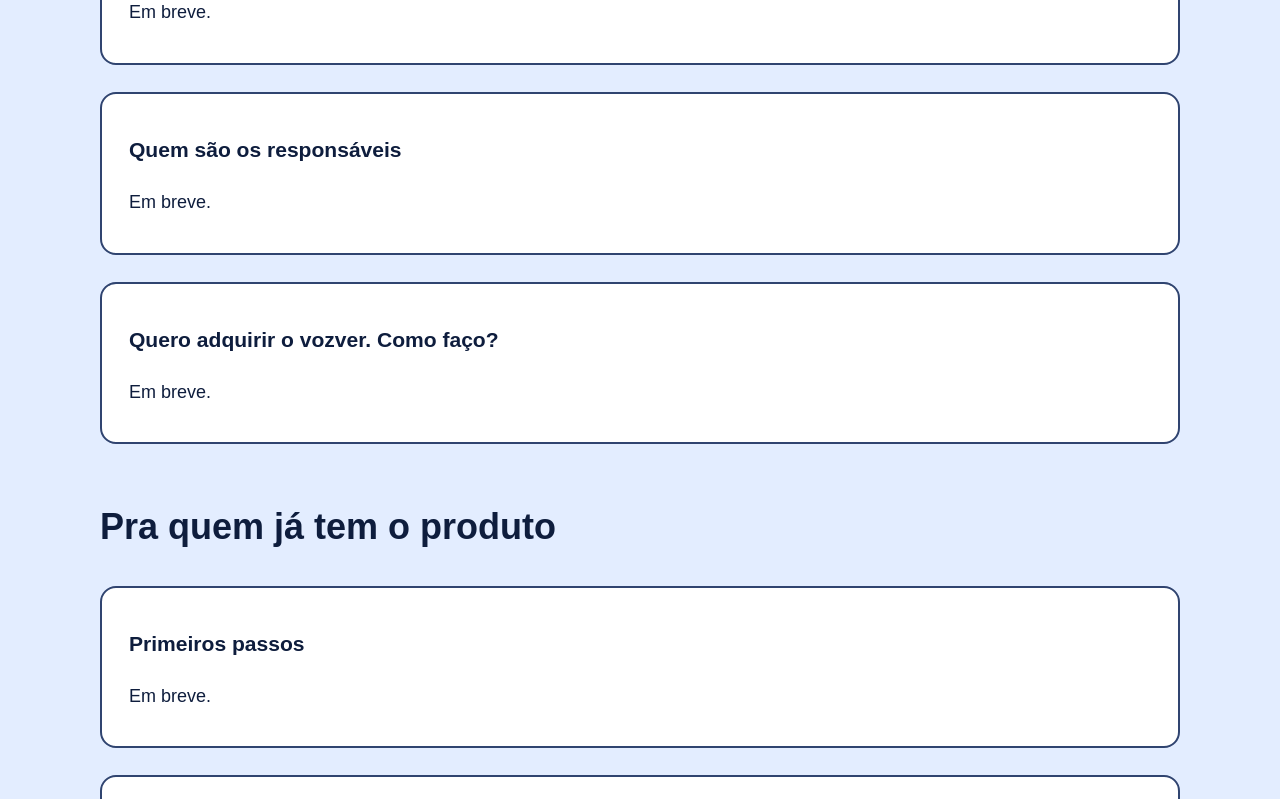
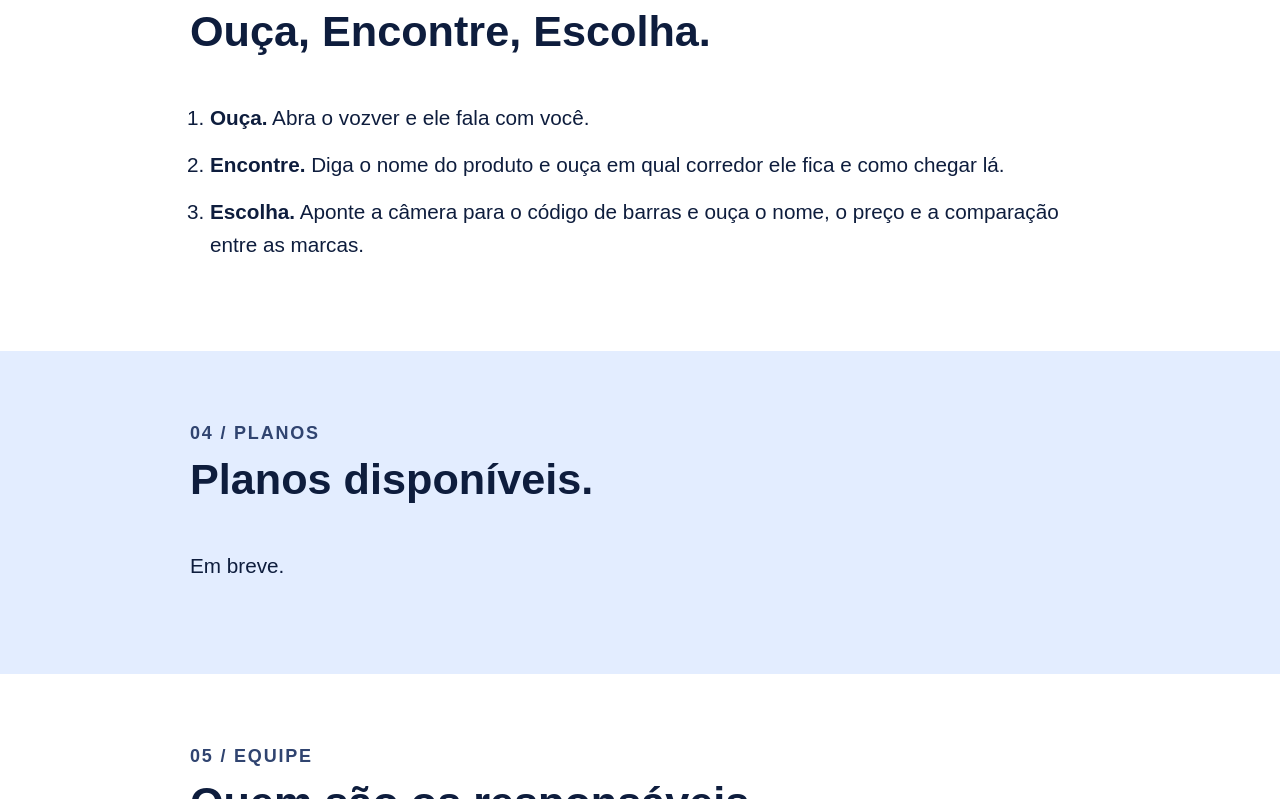
Before and after one commit to Equipe-Vozver/equipe-vozver.github.io, a plain HTML site: page index.html in a window 1280 px wide. Shown: the part 2001-2800 px from the top of the page. Drawn offline with Linux system fonts and the light colour scheme.

Commit message:
Troca os cartões por seções em faixas

```diff
--- a/css/estilo.css
+++ b/css/estilo.css
@@ -88,18 +88,14 @@ a:focus {
 }
 
 /* ===== Parte de cima (texto + celular) ===== */
-main {
+.inicio {
     max-width: 60rem;
     margin: 0 auto;
-    padding: 0 1rem;
-}
-
-.inicio {
     display: flex;
     flex-wrap: wrap;
     align-items: center;
     gap: 3rem;
-    padding: 3rem 0;
+    padding: 3rem 1.5rem;
 }
 
 .inicio-texto {
@@ -162,30 +158,58 @@ mark {
     border-radius: 1.4rem;
 }
 
-/* ===== Seções ===== */
-h2 {
-    font-size: 2rem;
-    margin-top: 3rem;
+/* ===== Seções em faixas (cada uma ocupa a largura toda da tela) ===== */
+
+/* Faixa que abre cada caminho ("Pra quem quer conhecer" e "Pra quem já tem o produto") */
+.faixa-titulo {
+    margin: 0;
+    padding: 3rem 1.5rem;
+    background-color: var(--botao);
+    color: var(--botao-texto);
+    font-size: 2.2rem;
+    text-align: center;
 }
 
-.cartao {
-    background-color: var(--cartao);
-    border: 2px solid var(--borda);
-    padding: 1rem 1.5rem;
-    margin-bottom: 1.5rem;
-    border-radius: 16px;
+.faixa {
+    padding: 4rem 1.5rem;
 }
 
-.cartao li {
-    margin-bottom: 0.75rem;
+/* Uma faixa sim, outra não, fica com fundo diferente */
+.faixa-clara {
+    background-color: var(--cartao);
 }
 
-/* Frase com uma barra azul do lado */
-.frase {
-    font-size: 1.3rem;
-    font-weight: bold;
-    border-left: 6px solid var(--destaque);
-    padding-left: 1rem;
+/* O texto de cada faixa fica numa coluna no meio da tela (fica mais fácil de ler) */
+.faixa > * {
+    max-width: 50rem;
+    margin-left: auto;
+    margin-right: auto;
+}
+
+/* Título grande de cada faixa */
+.faixa h3 {
+    margin-top: 0;
+    font-size: 2.4rem;
+    line-height: 1.2;
+}
+
+/* O "01 / QUEM SOMOS" pequeno em cima do título */
+.etiqueta {
+    display: block;
+    margin-bottom: 0.5rem;
+    font-size: 1rem;
+    letter-spacing: 0.1em;
+    text-transform: uppercase;
+    color: var(--destaque);
+}
+
+.faixa p,
+.faixa li {
+    font-size: 1.15rem;
+}
+
+.faixa li {
+    margin-bottom: 0.75rem;
 }
 
 /* ===== Rodapé ===== */
--- a/index.html
+++ b/index.html
@@ -44,18 +44,16 @@
 
         <!-- Caminho 1: para quem ainda não usa -->
         <section id="conhecer">
-            <h2>Pra quem quer conhecer</h2>
+            <h2 class="faixa-titulo">Pra quem quer conhecer</h2>
 
-            <section class="cartao" id="quem-somos">
-                <h3>Quem somos</h3>
+            <section class="faixa faixa-clara" id="quem-somos">
+                <h3><span class="etiqueta">01 / Quem somos</span> Faça suas compras do seu jeito.</h3>
                 <p>Rótulos com letra miúda, preços em etiquetas pequenas e corredores sem placas fáceis de ler. O mercado ainda é pensado só para quem enxerga bem.</p>
-                <p>O <strong>vozver</strong> nasceu para mudar isso. É um app que ajuda pessoas com baixa visão a fazer compras com autonomia, sem depender de alguém para ler rótulos e preços.</p>
-                <p class="frase">Faça suas compras do seu jeito, ouvindo o que a prateleira não fala.</p>
+                <p>O <strong>vozver</strong> nasceu para mudar isso. É um app que ajuda pessoas com baixa visão a fazer compras com autonomia, ouvindo o que a prateleira não fala.</p>
             </section>
 
-            <section class="cartao" id="usabilidade">
-                <h3>Usabilidade do vozver</h3>
-                <p>O vozver foi feito para ser fácil de usar com baixa visão:</p>
+            <section class="faixa" id="usabilidade">
+                <h3><span class="etiqueta">02 / Usabilidade</span> Feito para ser fácil de usar com baixa visão.</h3>
                 <ul>
                     <li><strong>Fala sozinho:</strong> cada tela fala em voz alta assim que abre.</li>
                     <li><strong>Letra grande:</strong> você escolhe o tamanho da letra.</li>
@@ -67,8 +65,8 @@
                 </ul>
             </section>
 
-            <section class="cartao" id="como-funciona">
-                <h3>Como funciona</h3>
+            <section class="faixa faixa-clara" id="como-funciona">
+                <h3><span class="etiqueta">03 / Como funciona</span> Ouça, Encontre, Escolha.</h3>
                 <ol>
                     <li><strong>Ouça.</strong> Abra o vozver e ele fala com você.</li>
                     <li><strong>Encontre.</strong> Diga o nome do produto e ouça em qual corredor ele fica e como chegar lá.</li>
@@ -76,43 +74,43 @@
                 </ol>
             </section>
 
-            <section class="cartao" id="planos">
-                <h3>Planos disponíveis</h3>
+            <section class="faixa" id="planos">
+                <h3><span class="etiqueta">04 / Planos</span> Planos disponíveis.</h3>
                 <p>Em breve.</p>
             </section>
 
-            <section class="cartao" id="responsaveis">
-                <h3>Quem são os responsáveis</h3>
+            <section class="faixa faixa-clara" id="responsaveis">
+                <h3><span class="etiqueta">05 / Equipe</span> Quem são os responsáveis.</h3>
                 <p>Em breve.</p>
             </section>
 
-            <section class="cartao" id="adquirir">
-                <h3>Quero adquirir o vozver. Como faço?</h3>
+            <section class="faixa" id="adquirir">
+                <h3><span class="etiqueta">06 / Adquirir</span> Quero o vozver. Como faço?</h3>
                 <p>Em breve.</p>
             </section>
         </section>
 
         <!-- Caminho 2: para quem já tem o app -->
         <section id="ja-uso">
-            <h2>Pra quem já tem o produto</h2>
+            <h2 class="faixa-titulo">Pra quem já tem o produto</h2>
 
-            <section class="cartao" id="primeiros-passos">
-                <h3>Primeiros passos</h3>
+            <section class="faixa faixa-clara" id="primeiros-passos">
+                <h3><span class="etiqueta">01 / Primeiros passos</span> Comece a usar o vozver.</h3>
                 <p>Em breve.</p>
             </section>
 
-            <section class="cartao" id="dicas">
-                <h3>Dicas de uso</h3>
+            <section class="faixa" id="dicas">
+                <h3><span class="etiqueta">02 / Dicas</span> Dicas de uso.</h3>
                 <p>Em breve.</p>
             </section>
 
-            <section class="cartao" id="perguntas">
-                <h3>Perguntas frequentes</h3>
+            <section class="faixa faixa-clara" id="perguntas">
+                <h3><span class="etiqueta">03 / Dúvidas</span> Perguntas frequentes.</h3>
                 <p>Em breve.</p>
             </section>
 
-            <section class="cartao" id="suporte">
-                <h3>Contato de suporte</h3>
+            <section class="faixa" id="suporte">
+                <h3><span class="etiqueta">04 / Suporte</span> Fale com a equipe.</h3>
                 <p>Escreva para <a href="mailto:vozvercontato@gmail.com">vozvercontato@gmail.com</a></p>
             </section>
         </section>
```
